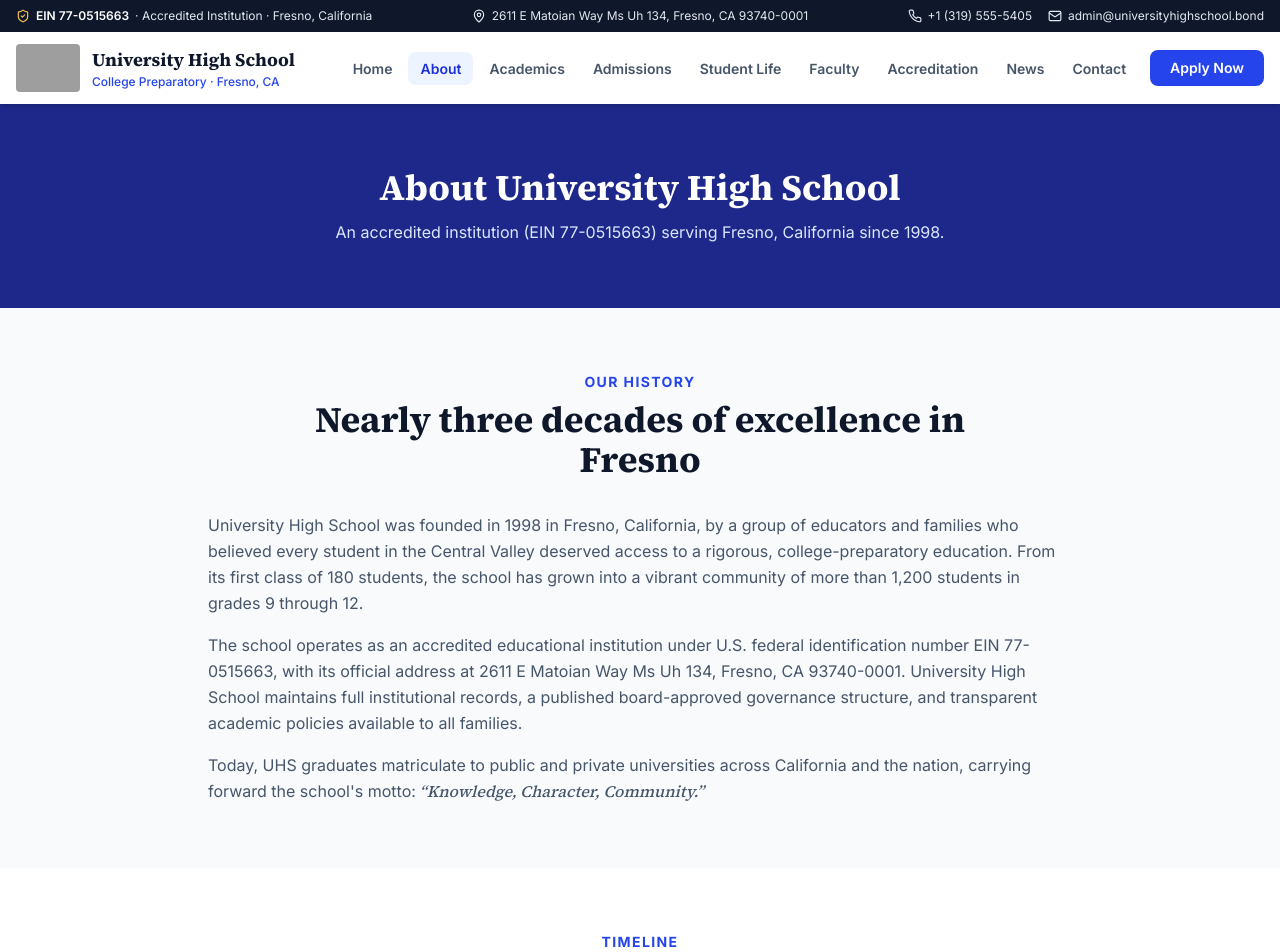
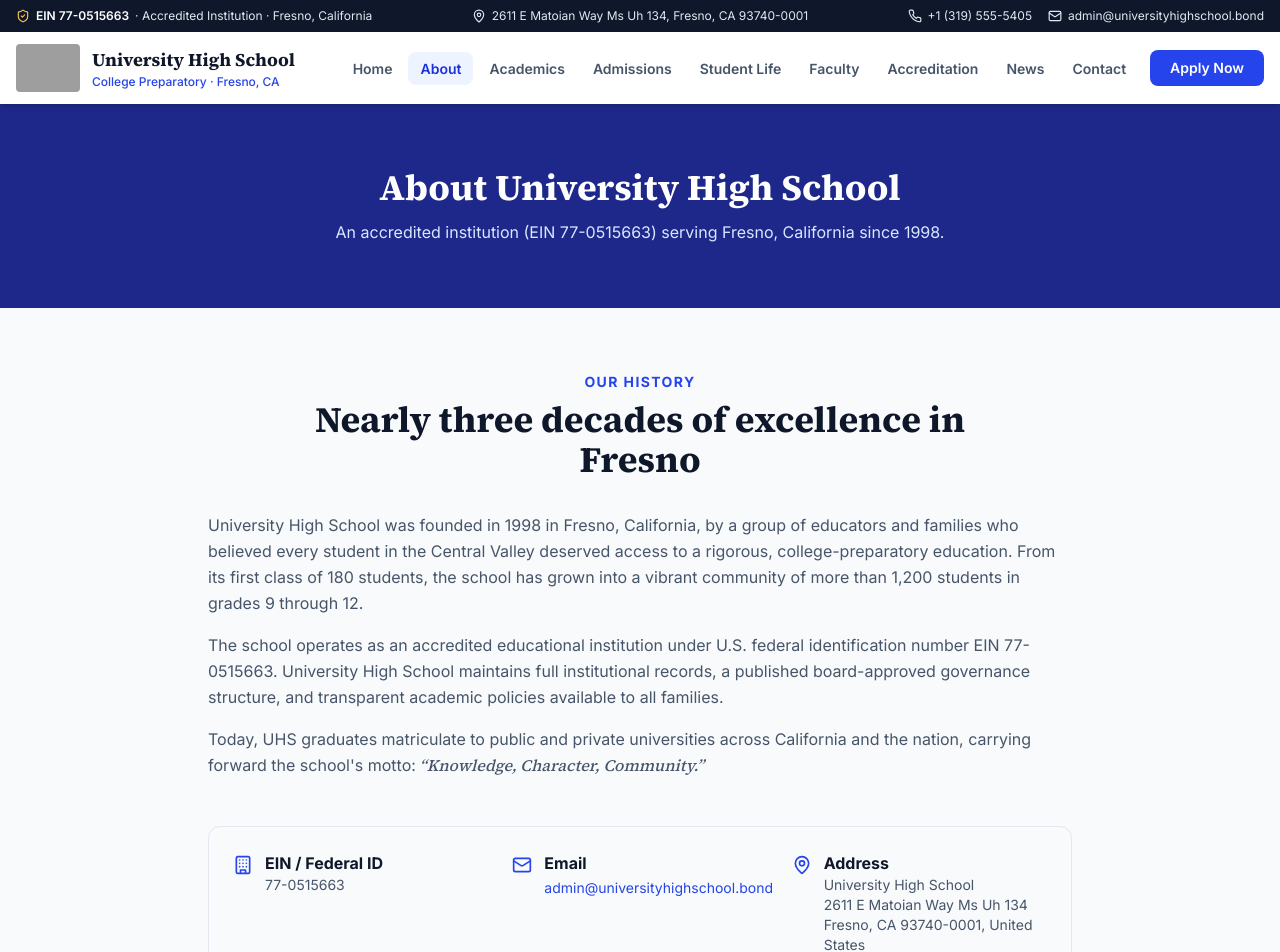
Before and after one commit to irmafiguero199/universityhighschool.bond, a React (Vite) app in the folder university-high-school-main/university-high-school/: page /about in a window 1280 px wide. Shown: the top 952 px of the page. Built offline with nearby package versions, Linux system fonts and the light colour scheme; grey boxes are pictures that could not be loaded.

Commit message:
Enhance About page with contact details and icons
Updated the About page to include contact information and additional icons.

```diff
--- a/university-high-school-main/university-high-school/src/pages/About.jsx
+++ b/university-high-school-main/university-high-school/src/pages/About.jsx
@@ -1,6 +1,6 @@
 import { Helmet } from 'react-helmet-async'
 import SectionHeader from '../components/SectionHeader.jsx'
-import { ShieldCheck, Target, HeartHandshake, Lightbulb } from 'lucide-react'
+import { ShieldCheck, Target, HeartHandshake, Lightbulb, Mail, MapPin, Building } from 'lucide-react'
 
 const timeline = [
   { year: '1998', title: 'Foundation', text: 'University High School opens its doors in Fresno, California, with 180 founding students and a college-preparatory mission.' },
@@ -22,7 +22,7 @@ export default function About() {
     <>
       <Helmet>
         <title>About University High School | History, Mission &amp; Values — Fresno, CA — EIN 77-0515663</title>
-        <meta name="description" content="History, mission and values of University High School, an accredited college-preparatory high school at 2611 E Matoian Way Ms Uh 134, Fresno, CA 93740-0001 (EIN 77-0515663)." />
+        <meta name="description" content="History, mission and values of University High School, an accredited college-preparatory high school at 2611 E Matoian Way Ms Uh 134, Fresno, CA 93740-0001 (EIN 77-0515663). Contact us at admin@universityhighschool.bond." />
         <link rel="canonical" href="https://www.universityhighschool.bond/about" />
       </Helmet>
 
@@ -45,16 +45,46 @@ export default function About() {
           </p>
           <p>
             The school operates as an accredited educational institution under U.S. federal
-            identification number EIN 77-0515663, with its official address at
-            2611 E Matoian Way Ms Uh 134, Fresno, CA 93740-0001. University High School
-            maintains full institutional records, a published board-approved governance
-            structure, and transparent academic policies available to all families.
+            identification number EIN 77-0515663. University High School maintains full institutional
+            records, a published board-approved governance structure, and transparent academic
+            policies available to all families.
           </p>
           <p>
             Today, UHS graduates matriculate to public and private universities across
             California and the nation, carrying forward the school's motto:
             <em className="font-serif"> “Knowledge, Character, Community.”</em>
           </p>
+        </div>
+
+        {/* Section Contact Info / Quick Reference */}
+        <div className="mt-12 grid gap-6 rounded-xl border border-slate-200 bg-slate-50 p-6 sm:grid-cols-3">
+          <div className="flex items-start gap-3">
+            <Building className="mt-1 h-5 w-5 text-primary-600 shrink-0" />
+            <div>
+              <h4 className="font-bold text-ink">EIN / Federal ID</h4>
+              <p className="text-sm text-slate-600">77-0515663</p>
+            </div>
+          </div>
+          <div className="flex items-start gap-3">
+            <Mail className="mt-1 h-5 w-5 text-primary-600 shrink-0" />
+            <div>
+              <h4 className="font-bold text-ink">Email</h4>
+              <a href="mailto:admin@universityhighschool.bond" className="text-sm text-primary-600 hover:underline">
+                admin@universityhighschool.bond
+              </a>
+            </div>
+          </div>
+          <div className="flex items-start gap-3">
+            <MapPin className="mt-1 h-5 w-5 text-primary-600 shrink-0" />
+            <div>
+              <h4 className="font-bold text-ink">Address</h4>
+              <p className="text-sm text-slate-600">
+                University High School<br />
+                2611 E Matoian Way Ms Uh 134<br />
+                Fresno, CA 93740-0001, United States
+              </p>
+            </div>
+          </div>
         </div>
       </section>
 
```
